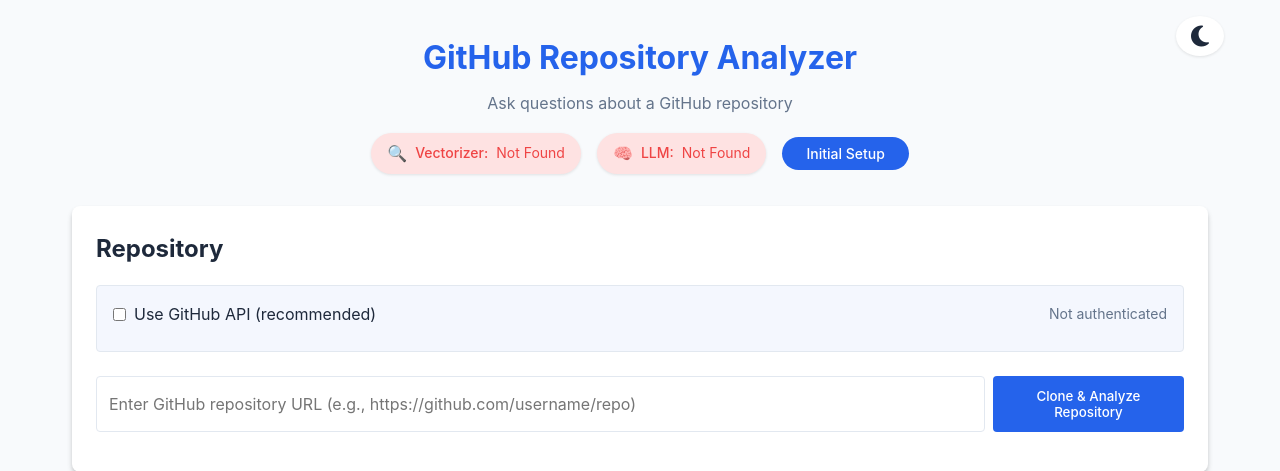
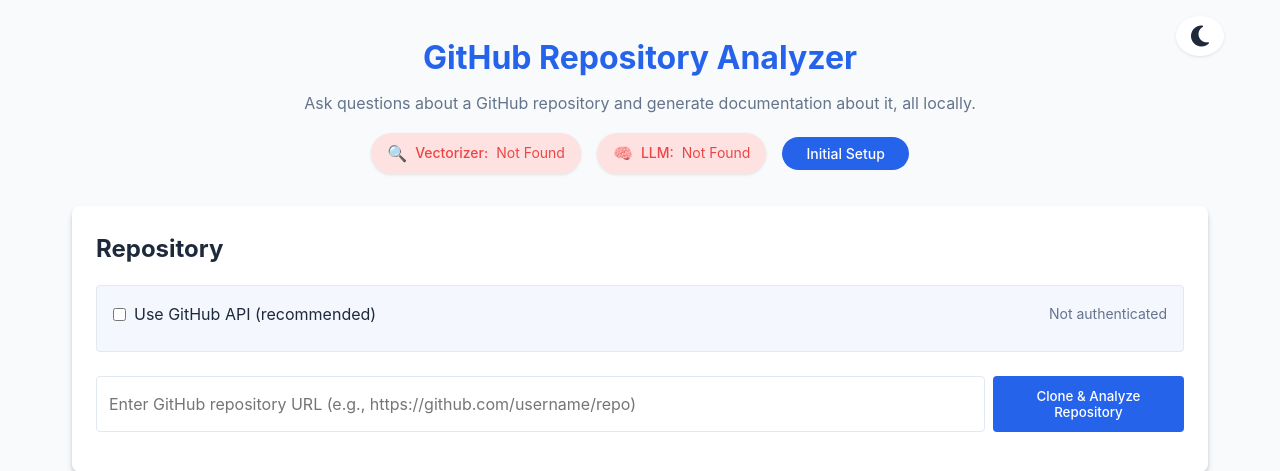
Before and after one commit to tycheung/git_explain, a Flask app: page / in a window 1280 px wide. Shown: the top 471 px of the page. Run offline with Flask 3, Linux system fonts and the light colour scheme.

Commit message:
Text correction

```diff
--- a/src/ui/templates/index.html
+++ b/src/ui/templates/index.html
@@ -18,7 +18,7 @@
 
         <header>
             <h1>GitHub Repository Analyzer</h1>
-            <p>Ask questions about a GitHub repository</p>
+            <p>Ask questions about a GitHub repository and generate documentation about it, all locally.</p>
 
             <!-- System Status Indicators -->
             <div class="status-indicators">
```
